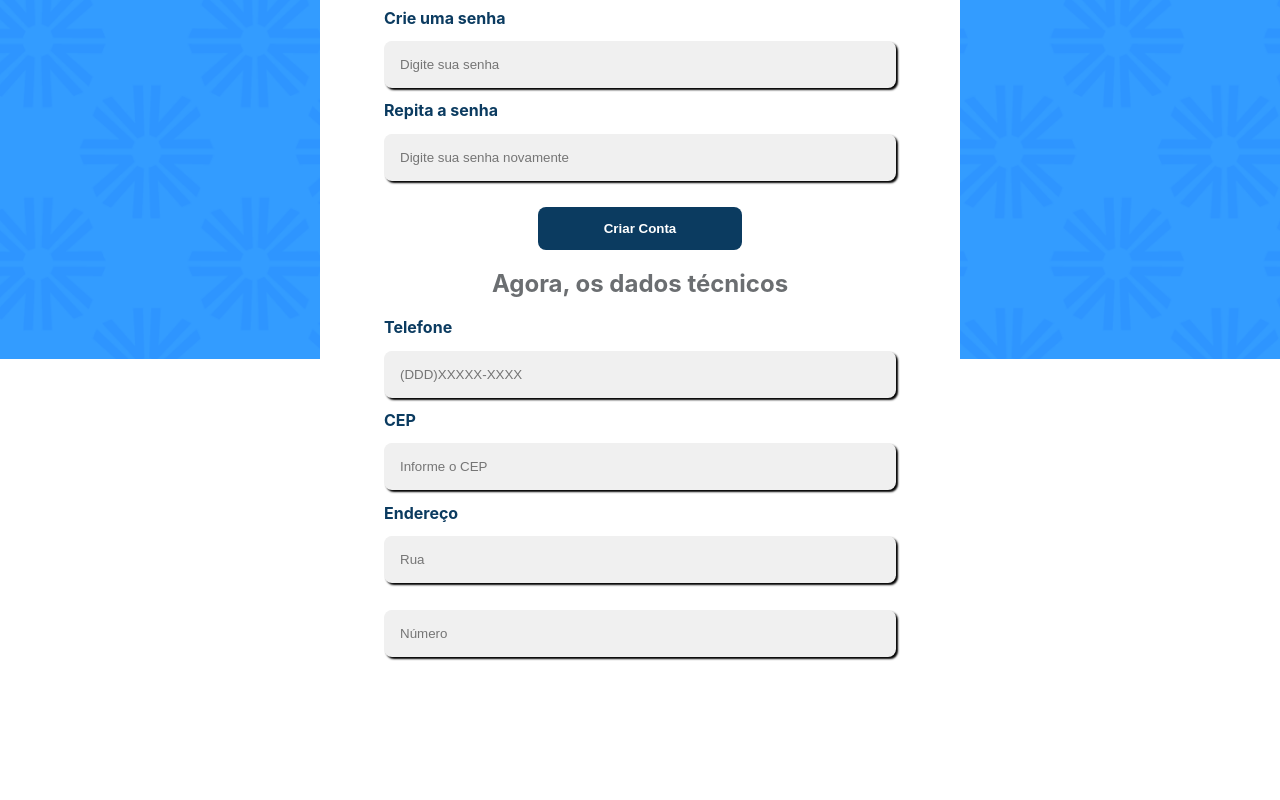
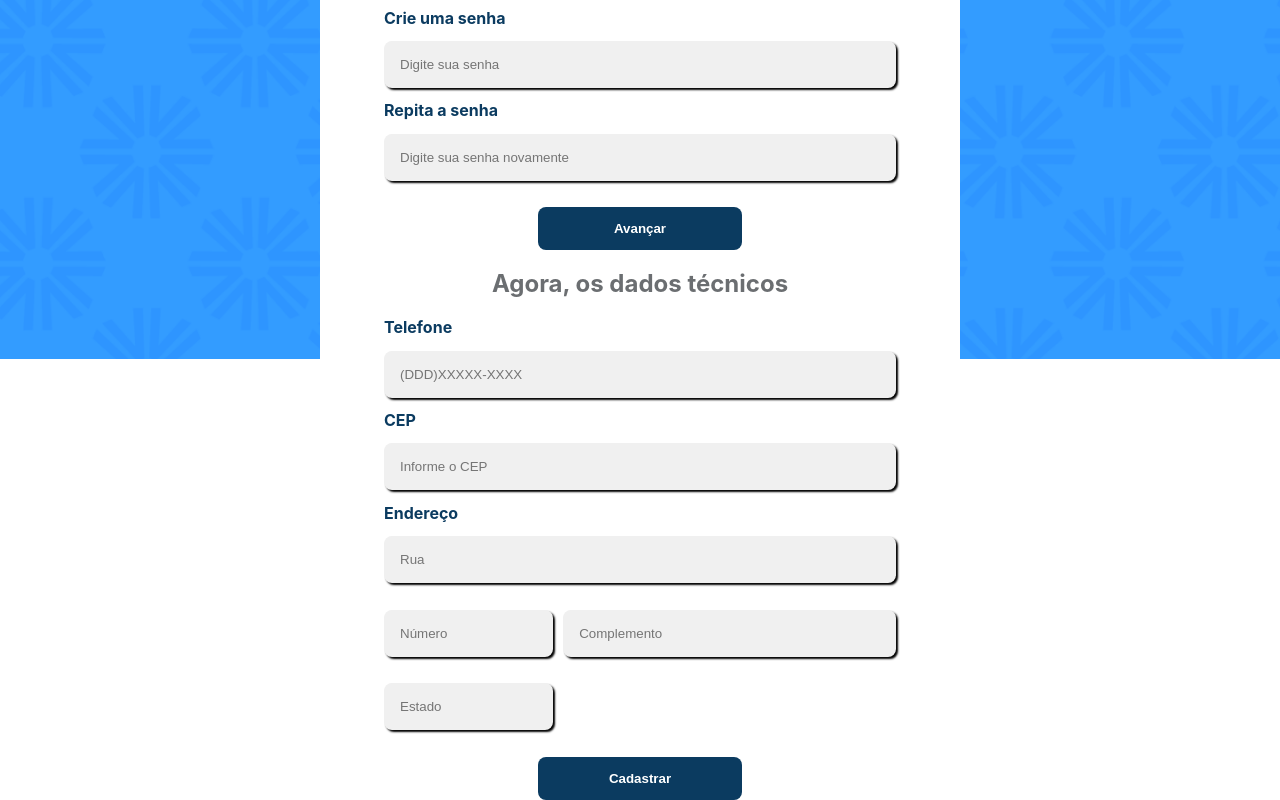
Before and after one commit to tpessoa10/Voll-Completo, a React (Create React App) app in the folder web/: page /cadastro in a window 1280 px wide. Shown: the part 441-1241 px from the top of the page. Before the commit the page ends 1111 px from the top, so only its background shows below. Built offline with nearby package versions, Linux system fonts and the light colour scheme; the HTML template or start-up script is replaced by a standard one.

Commit message:
fazendo cadastro

```diff
--- a/web/src/components/CampoDigitacao/index.tsx
+++ b/web/src/components/CampoDigitacao/index.tsx
@@ -28,10 +28,11 @@ interface Props{
     valor: string,
     placeholder: string,
     onChange: (value: string) => void,
-    label?: string;
+    label?: string,
+    estilo?: string;
 }
 
-export default function CampoDigitacao ({tipo, valor, placeholder, onChange, label}: Props) {
+export default function CampoDigitacao ({tipo, valor, placeholder, onChange, label, estilo}: Props) {
     return (
         <Container>
             <Rotulo>{label}</Rotulo>
--- a/web/src/pages/Cadastro/index.tsx
+++ b/web/src/pages/Cadastro/index.tsx
@@ -46,10 +46,9 @@ const Formulario = styled.form`
 `
 const Container = styled.div`
     width: 100%;
-`
-
-const CampoDigitacaoPersonalizado = styled(CampoDigitacao)`
-    width: 20%;
+    display: grid;
+    grid-template-columns: 33% 65%;
+    justify-content: space-between
 `
 
 export default function Cadastro(){
@@ -63,6 +62,8 @@ export default function Cadastro(){
     const [cep, setCep] = useState('')
     const [rua, setRua] = useState('')
     const [numero, setNumero] = useState('')
+    const [complemento, setComplemento] = useState('')
+    const [estado, setEstado] = useState('')
 
     const handleSubmit = (event: React.FormEvent<HTMLFormElement>) => {
         event.preventDefault();
@@ -92,7 +93,7 @@ export default function Cadastro(){
                 <CampoDigitacao tipo='text' valor={email} placeholder='Insira o Email' onChange={setEmail} label='Email'/>
                 <CampoDigitacao tipo='password' valor={senha} placeholder='Digite sua senha' onChange={setSenha} label='Crie uma senha'/>
                 <CampoDigitacao tipo='password' valor={senhaVerificada} placeholder='Digite sua senha novamente' onChange={setSenhaVerificada} label='Repita a senha'/>
-                <BotaoEstilizado>Criar Conta</BotaoEstilizado>
+                <BotaoEstilizado type='submit'>Avançar</BotaoEstilizado>
             </Formulario>
             <Titulo>Agora, os dados técnicos</Titulo>
             <Formulario>
@@ -100,8 +101,11 @@ export default function Cadastro(){
                 <CampoDigitacao tipo='number' valor={cep} placeholder='Informe o CEP' onChange={setCep} label='CEP'/>
                 <CampoDigitacao tipo='text' valor={rua} placeholder='Rua' onChange={setRua} label='Endereço'/>
                 <Container>
-                        <CampoDigitacao tipo='number' valor={numero} placeholder='Número' onChange={setNumero}/>
+                    <CampoDigitacao tipo='number' valor={numero} placeholder='Número' onChange={setNumero}/>
+                    <CampoDigitacao tipo='text' valor={complemento} placeholder='Complemento' onChange={setComplemento}/>
+                    <CampoDigitacao tipo='text' valor={estado} placeholder='Estado' onChange={setEstado}/>
                 </Container>
+                <BotaoEstilizado type='submit'>Cadastrar</BotaoEstilizado>
             </Formulario>
         </>
     )
```
